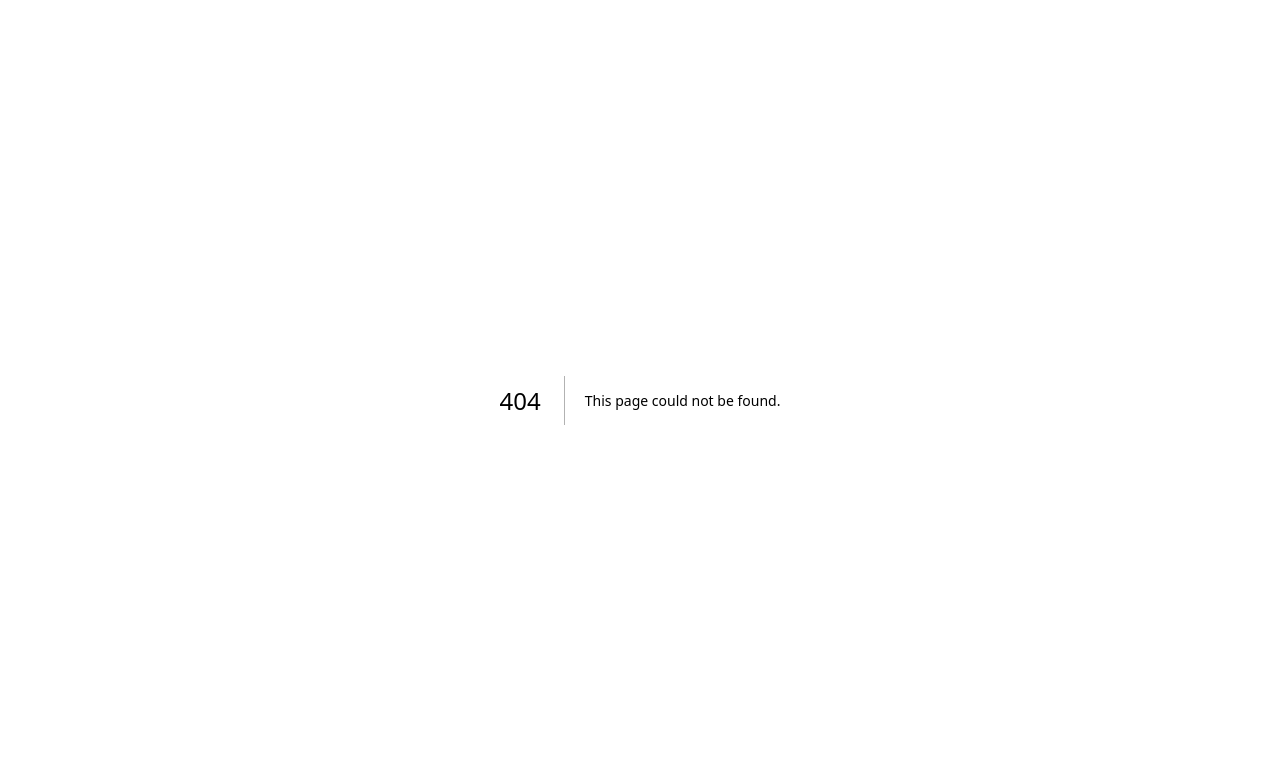
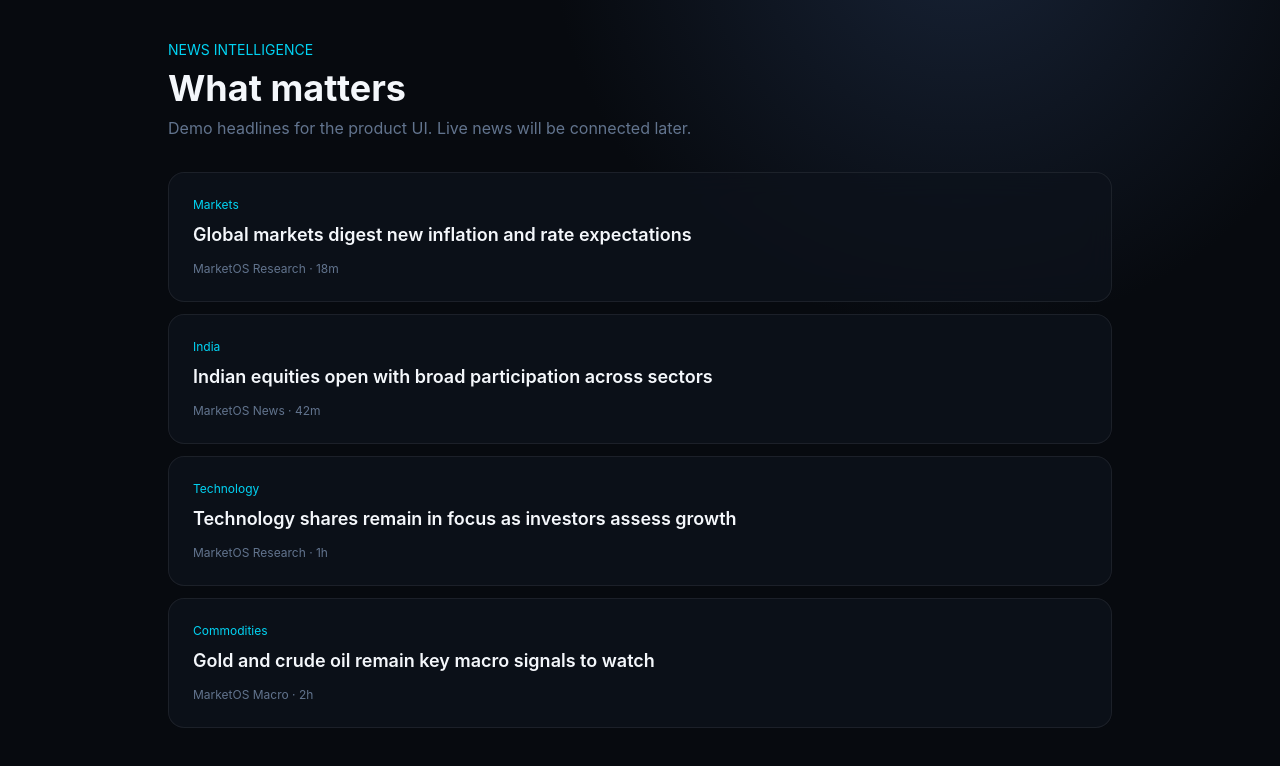
Before and after one commit to intersprit123/CodeX, a Next.js app: page /news in a window 1280 px wide. Before the commit this address had no page. Shown: the top 766 px of the page. Built offline with nearby package versions, Linux system fonts and the light colour scheme.

Commit message:
Add news intelligence screen

```diff
--- /dev/null
+++ b/app/news/page.tsx
@@ -0,0 +1,2 @@
+const news=[['Markets','Global markets digest new inflation and rate expectations','MarketOS Research · 18m'],['India','Indian equities open with broad participation across sectors','MarketOS News · 42m'],['Technology','Technology shares remain in focus as investors assess growth','MarketOS Research · 1h'],['Commodities','Gold and crude oil remain key macro signals to watch','MarketOS Macro · 2h']]
+export default function News(){return <main className="p-6 md:p-10 max-w-5xl mx-auto"><div className="text-cyan-400 text-sm">NEWS INTELLIGENCE</div><h1 className="text-4xl font-bold mt-2">What matters</h1><p className="text-slate-500 mt-2">Demo headlines for the product UI. Live news will be connected later.</p><div className="space-y-3 mt-8">{news.map(([c,t,m])=><article className="glass rounded-2xl p-6 hover:bg-white/[.05]" key={t}><div className="text-xs text-cyan-400">{c}</div><h2 className="text-lg font-semibold mt-2">{t}</h2><div className="text-xs text-slate-500 mt-3">{m}</div></article>)}</div></main>}
```
